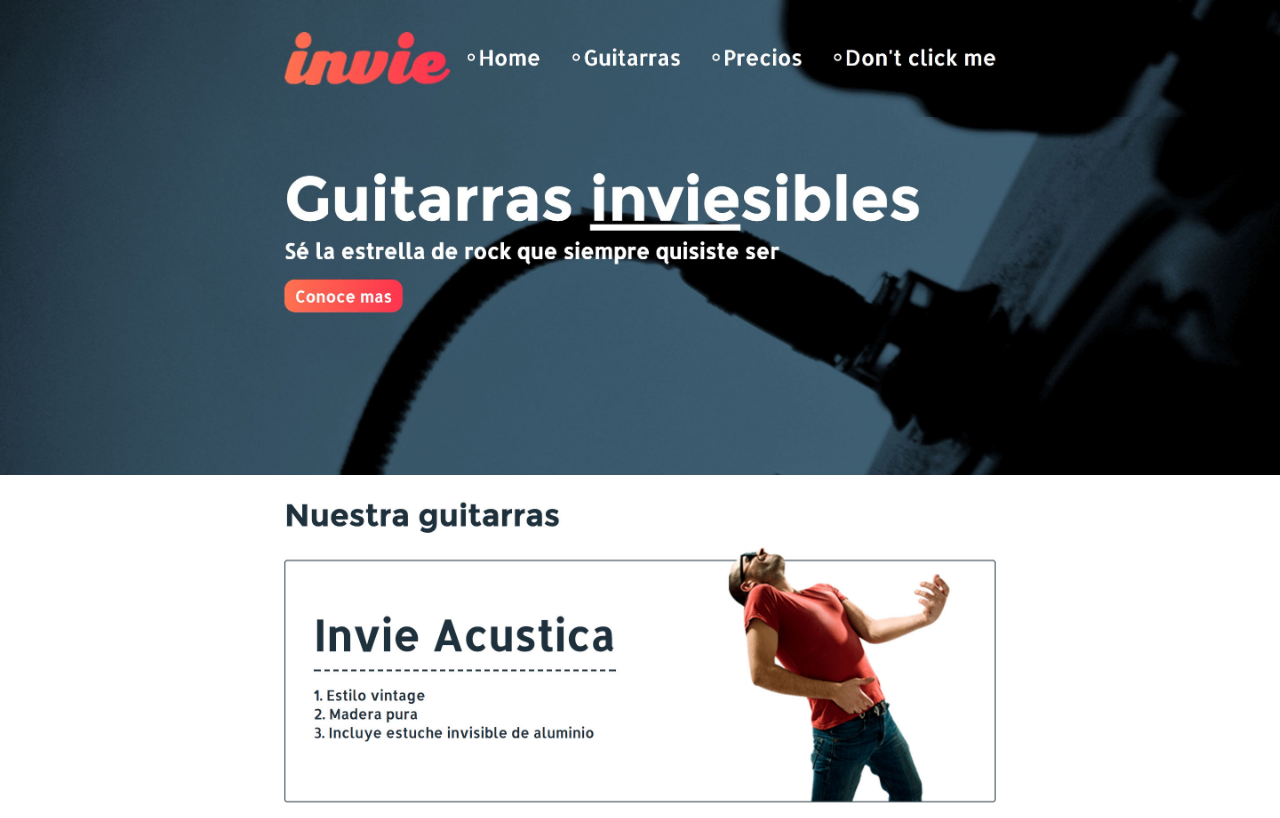
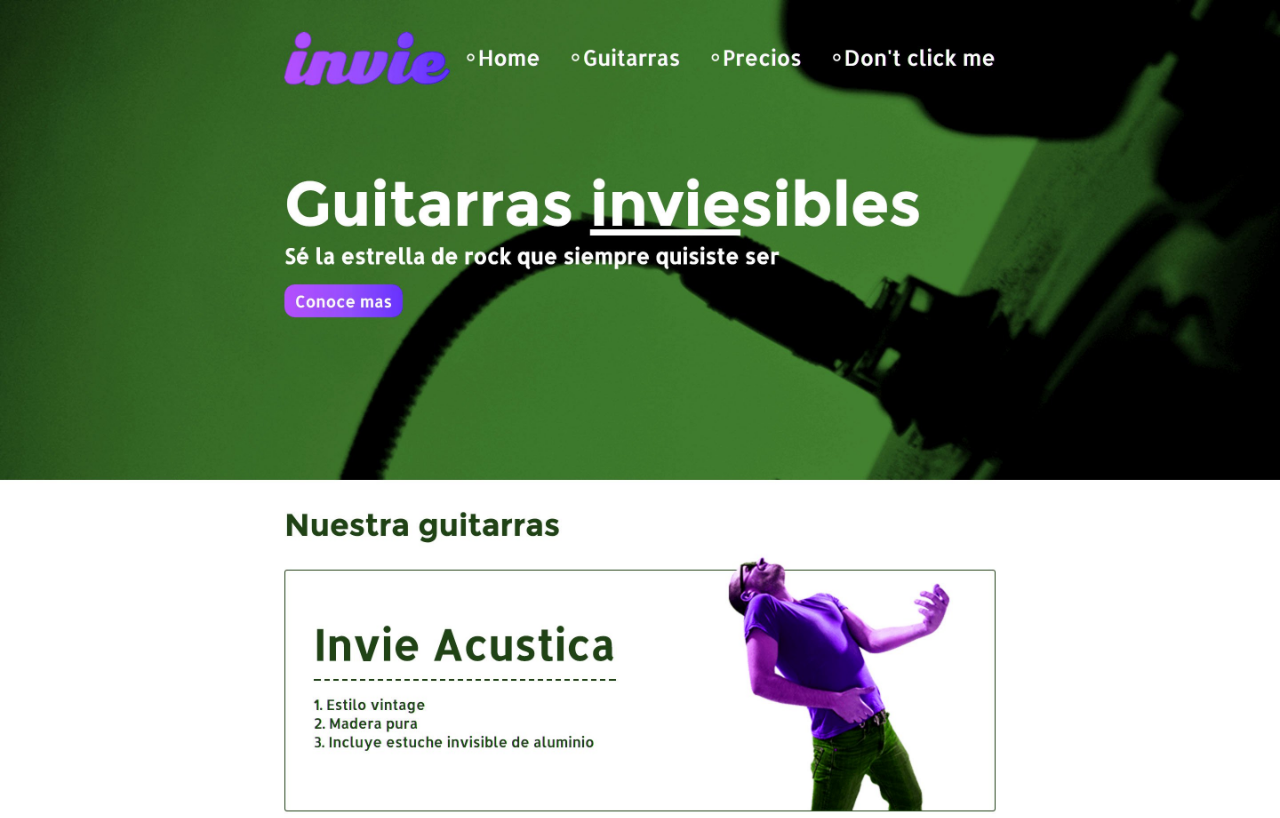
Before and after one commit to pedalleo/invie-github, a plain HTML site: page index.html in a window 1280 px wide. Shown: the top 818 px of the page. Drawn offline with Linux system fonts and the light colour scheme.

Commit message:
Nueva versión de invie - verde

```diff
--- a/index.html
+++ b/index.html
@@ -19,9 +19,8 @@
     </style>
 </head>
 <body>
-    <img src="img/header.jpg" alt="">
-    <img src="img/hero.jpg" alt="">
-    <img src="img/acustica.jpg" alt="">
+
+    <img src="nueva-version.jpg" alt="">
 
 </body>
 </html>
```
Also changed, not shown: nueva-version.jpg (added).
